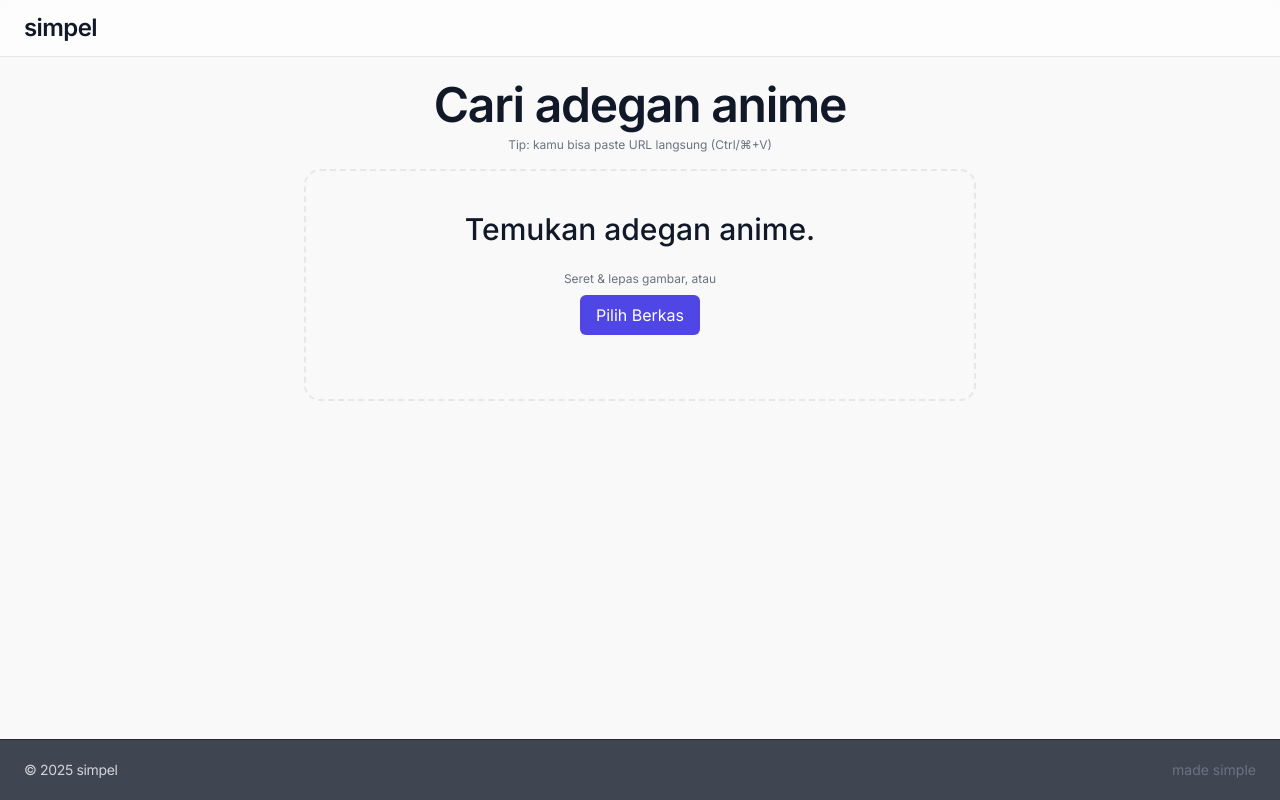
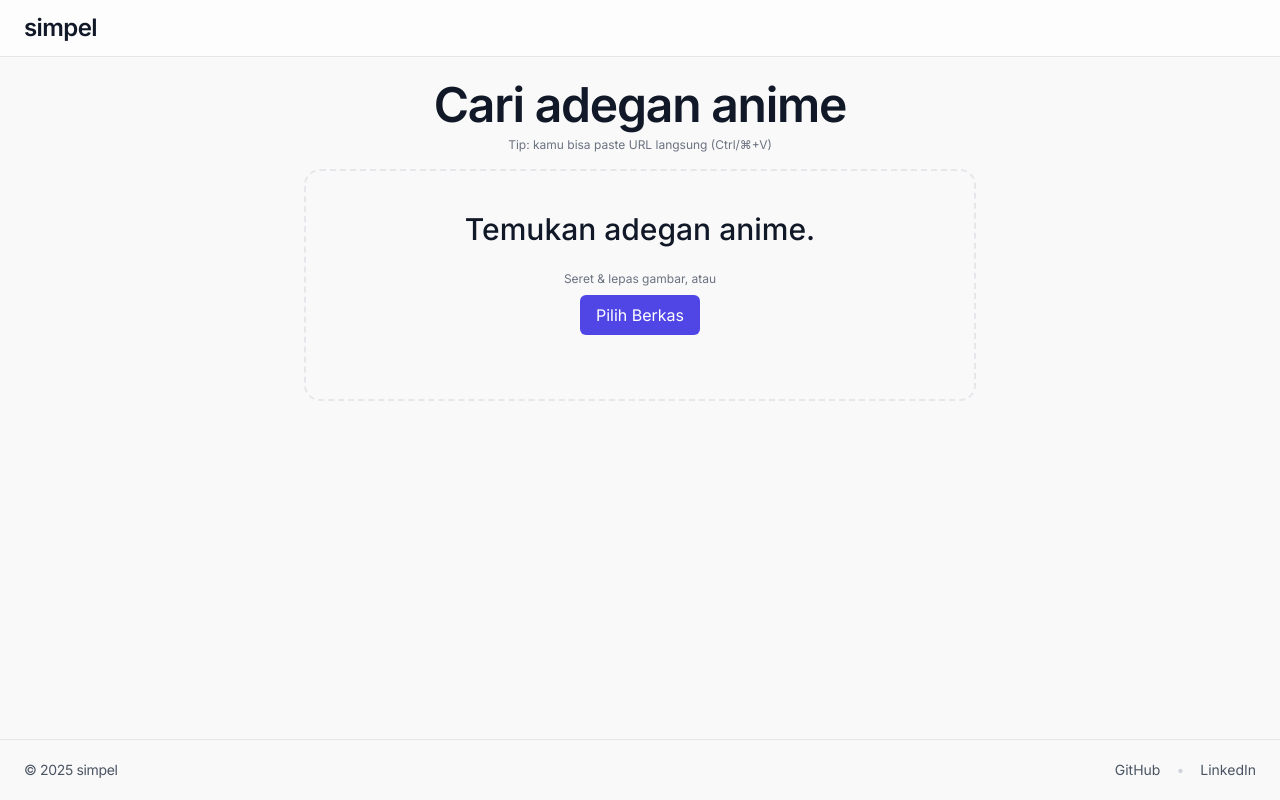
Before and after one commit to aumanu2/frontend-repo_kho2vgal_qn0aub, a React (Vite) app: page / in a window 1280 px wide. Built offline with nearby package versions, Linux system fonts and the light colour scheme; a web font is replaced by a local one.

Commit message:
Update project prj_kho2vgal - 2025-11-09T07:44:43.077Z

```diff
--- a/src/components/Footer.jsx
+++ b/src/components/Footer.jsx
@@ -3,11 +3,31 @@ import React from 'react'
 export default function Footer() {
   const year = new Date().getFullYear()
   return (
-    <footer className="w-full border-t border-gray-800 bg-gray-900/90 text-gray-300 backdrop-blur supports-[backdrop-filter]:bg-gray-900/80">
+    <footer className="w-full border-t border-gray-200 bg-transparent text-gray-600">
       <div className="mx-auto max-w-7xl px-4 sm:px-6">
         <div className="py-4 sm:py-5 flex items-center justify-between text-[12px] sm:text-sm">
           <p className="tracking-tight">© {year} simpel</p>
-          <span className="text-gray-500">made simple</span>
+          <nav className="flex items-center gap-4">
+            <a
+              href="https://github.com/"
+              target="_blank"
+              rel="noopener noreferrer"
+              className="hover:text-gray-900 transition-colors"
+              aria-label="GitHub"
+            >
+              GitHub
+            </a>
+            <span className="text-gray-300">•</span>
+            <a
+              href="https://www.linkedin.com/"
+              target="_blank"
+              rel="noopener noreferrer"
+              className="hover:text-gray-900 transition-colors"
+              aria-label="LinkedIn"
+            >
+              LinkedIn
+            </a>
+          </nav>
         </div>
       </div>
     </footer>
```
Also changed, not shown: 1 other file (tests, documents, lock files or other folders).
